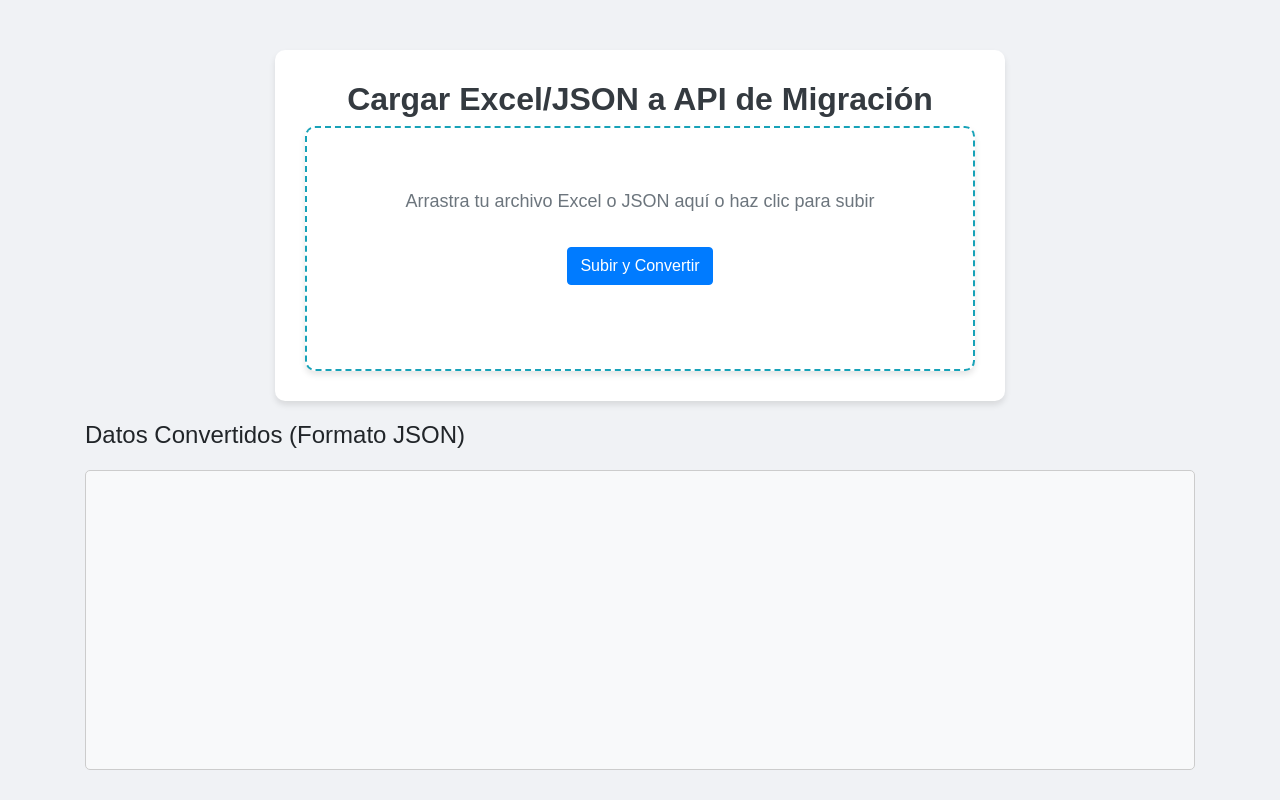
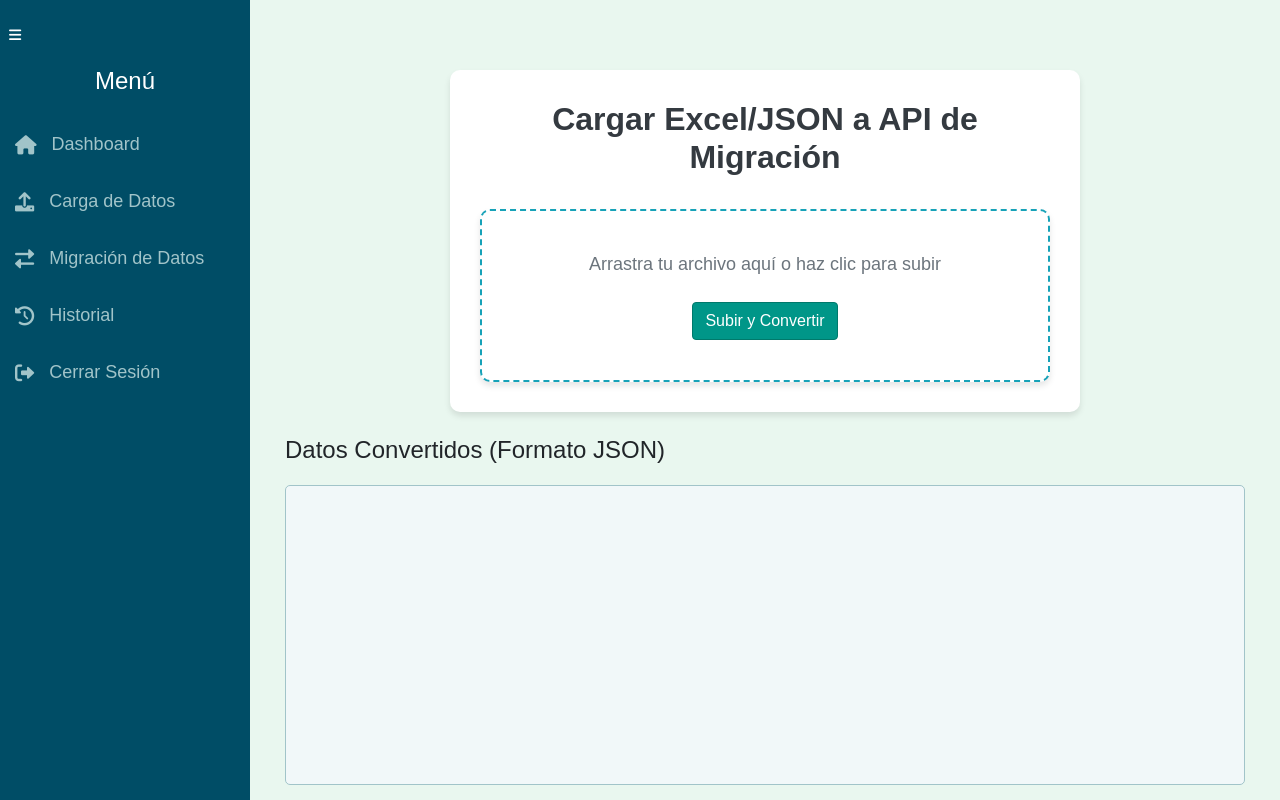
Before and after one commit to AndresSantosSotec/PG2_Demo, a PHP site: page /Vistas_Usuario/Vistas/cargar.php in a window 1280 px wide. Run offline with PHP 8.4, Linux system fonts and the light colour scheme.

Commit message:
Se agrego Modificaciones al modulo de carga

```diff
--- a/Vistas_Usuario/Vistas/cargar.php
+++ b/Vistas_Usuario/Vistas/cargar.php
@@ -1,30 +1,169 @@
 <!DOCTYPE html>
 <html lang="es">
+
 <head>
     <meta charset="UTF-8">
     <meta name="viewport" content="width=device-width, initial-scale=1.0">
     <title>Cargar Excel/JSON - API de Migración</title>
-    <!-- Bootstrap CSS -->
     <link href="https://maxcdn.bootstrapcdn.com/bootstrap/4.5.2/css/bootstrap.min.css" rel="stylesheet">
     <link href="../../Assets/css/estilos_carga.css" rel="stylesheet">
+    <link rel="stylesheet" href="https://cdnjs.cloudflare.com/ajax/libs/font-awesome/6.0.0/css/all.min.css">
+
+    <style>
+        body {
+            background-color: #e9f7ef;
+            font-family: 'Poppins', sans-serif;
+            display: flex;
+            height: 100vh;
+        }
+
+        .wrapper {
+            display: flex;
+            width: 100%;
+        }
+
+        /* Sidebar Styling */
+        .sidebar {
+            width: 250px;
+            background-color: #004d66;
+            color: white;
+            transition: all 0.3s ease;
+            padding-top: 20px;
+            overflow: hidden;
+        }
+
+        .sidebar.collapsed {
+            width: 80px;
+        }
+
+        .sidebar h4 {
+            text-align: center;
+            margin-bottom: 20px;
+            transition: opacity 0.3s ease;
+        }
+
+        .sidebar.collapsed h4 {
+            opacity: 0;
+        }
+
+        .sidebar a {
+            display: flex;
+            align-items: center;
+            padding: 15px;
+            color: #a1c4c9;
+            text-decoration: none;
+            font-size: 18px;
+            transition: background-color 0.3s, color 0.3s;
+        }
+
+        .sidebar a i {
+            margin-right: 15px;
+            font-size: 1.2rem;
+        }
+
+        .sidebar.collapsed a {
+            justify-content: center;
+        }
+
+        .sidebar.collapsed a i {
+            margin-right: 0;
+        }
+
+        .sidebar.collapsed a span {
+            display: none;
+        }
+
+        .sidebar a:hover {
+            background-color: #009688;
+            color: white;
+        }
+
+        .content {
+            flex-grow: 1;
+            padding: 20px;
+        }
+
+        .upload-area {
+            border: 2px dashed #17a2b8;
+            padding: 40px;
+            text-align: center;
+            background-color: #ffffff;
+            border-radius: 10px;
+            transition: background-color 0.3s;
+        }
+
+        .upload-area:hover {
+            background-color: #d0f0f7;
+        }
+
+        .btn-primary {
+            background-color: #009688;
+            border-color: #00796b;
+            transition: background-color 0.3s;
+        }
+
+        .btn-primary:hover {
+            background-color: #00796b;
+        }
+
+        .btn-migrate {
+            display: none;
+            margin-top: 20px;
+        }
+
+        #jsonData {
+            background-color: #f1f8f9;
+            padding: 15px;
+            border: 1px solid #a1c4c9;
+            border-radius: 5px;
+            height: 300px;
+            overflow-y: scroll;
+            font-family: monospace;
+            margin-top: 20px;
+            color: #004d66;
+        }
+
+        .alert-success {
+            display: none;
+        }
+    </style>
 </head>
+
 <body>
 
     <div class="wrapper">
+        <!-- Sidebar -->
+        <div class="sidebar" id="sidebar">
+            <button class="btn btn-sm text-white mb-3" id="toggleSidebar">
+                <i class="fas fa-bars"></i>
+            </button>
+            <h4>Menú</h4>
+            <a href="#"><i class="fas fa-home"></i> <span>Dashboard</span></a>
+            <a href="#"><i class="fas fa-upload"></i> <span>Carga de Datos</span></a>
+            <a href="#"><i class="fas fa-exchange-alt"></i> <span>Migración de Datos</span></a>
+            <a href="#"><i class="fas fa-history"></i> <span>Historial</span></a>
+            <a href="#"><i class="fas fa-sign-out-alt"></i> <span>Cerrar Sesión</span></a>
+        </div>
+
+        <!-- Content -->
+        <div class="content">
             <div class="container">
                 <div class="row justify-content-center">
                     <div class="col-md-8">
+                        <!-- Alert for successful upload -->
+                        <div class="alert alert-success" id="uploadSuccessAlert" role="alert">
+                            ¡El archivo se ha cargado y convertido con éxito!
+                        </div>
+
                         <div class="card">
-                    <h2>Cargar Excel/JSON a API de Migración</h2>
-                    <div class="upload-area">
-                        <form id="uploadForm" action="../../Backend/uploads/upload.php" method="POST" enctype="multipart/form-data">
-                            <label for="file">Arrastra tu archivo Excel o JSON aquí o haz clic para subir</label>
-                            <input type="file" name="file" id="file" accept=".xlsx, .xls, .json">
-                            <br><br>
-                            <button type="submit" class="btn btn-primary">Subir y Convertir</button>
+                            <h2 class="text-center">Cargar Excel/JSON a API de Migración</h2>
+                            <div class="upload-area mt-4">
+                                <form id="uploadForm" method="POST" enctype="multipart/form-data">
+                                    <label for="file">Arrastra tu archivo aquí o haz clic para subir</label>
+                                    <input type="file" name="file" id="file" accept=".xlsx, .xls, .json, .csv">
+                                    <button type="submit" class="btn btn-primary mt-3">Subir y Convertir</button>
                                 </form>
-                        <br>
-                        <div id="downloadLink" style="display: none;">
+                                <div id="downloadLink" style="display: none;" class="mt-3">
                                     <a href="#" id="convertedFileLink" class="btn btn-success">Descargar archivo convertido</a>
                                 </div>
                             </div>
@@ -32,40 +171,46 @@
                     </div>
                 </div>
 
-        <!-- Recuadro inferior para mostrar el JSON convertido -->
-        <div class="row json-container">
+                <!-- JSON Data Display -->
+                <div class="row mt-4">
                     <div class="col-md-12">
                         <h4>Datos Convertidos (Formato JSON)</h4>
                         <div id="jsonData"></div>
                     </div>
+                </div>
+
+                <!-- Botón de migración -->
+                <button id="migrateBtn" class="btn btn-info btn-migrate">Migrar Datos</button>
             </div>
         </div>
     </div>
 
     <!-- Scripts -->
     <script>
+        const toggleSidebar = document.getElementById('toggleSidebar');
+        const sidebar = document.getElementById('sidebar');
         const form = document.getElementById('uploadForm');
         const fileInput = document.getElementById('file');
         const downloadLinkDiv = document.getElementById('downloadLink');
         const convertedFileLink = document.getElementById('convertedFileLink');
         const jsonDataDiv = document.getElementById('jsonData');
-    const submitButton = document.querySelector('button[type="submit"]');
+        const migrateButton = document.getElementById('migrateBtn');
+        const uploadSuccessAlert = document.getElementById('uploadSuccessAlert');
 
-    // Validar si hay un archivo seleccionado antes de enviar el formulario
+        // Sidebar toggle functionality
+        toggleSidebar.addEventListener('click', () => {
+            sidebar.classList.toggle('collapsed');
+        });
+
+        // Form submission logic
         form.addEventListener('submit', async (e) => {
+            e.preventDefault();
             if (!fileInput.value) {
-            alert('Por favor, selecciona un archivo antes de subir.');
-            e.preventDefault();
+                alert('Por favor, selecciona un archivo.');
                 return;
             }
 
-        e.preventDefault();
-
-        submitButton.disabled = true;
-        submitButton.textContent = 'Cargando...';
-
             const formData = new FormData(form);
-
             const response = await fetch('../../Backend/uploads/upload.php', {
                 method: 'POST',
                 body: formData
@@ -73,27 +218,32 @@
 
             const result = await response.json();
 
-        submitButton.disabled = false;
-        submitButton.textContent = 'Subir y Convertir';
+            if (result.success) {
+                // Show success alert
+                uploadSuccessAlert.style.display = 'block';
 
-        if (result.success) {
                 downloadLinkDiv.style.display = 'block';
-            convertedFileLink.href = result.fileUrl;
-            convertedFileLink.textContent = "Descargar " + result.fileName;
+                const blob = new Blob([result.jsonData], { type: 'application/json' });
+                const url = URL.createObjectURL(blob);
 
-            // Mostrar los datos JSON en pantalla
-            jsonDataDiv.style.display = 'block';
+                convertedFileLink.href = url;
+                convertedFileLink.download = result.fileName;
                 jsonDataDiv.textContent = JSON.stringify(JSON.parse(result.jsonData), null, 2);
+
+                migrateButton.style.display = 'block';
             } else {
-            alert("Error: " + result.message);
+                alert('Error: ' + result.message);
             }
+        });
+
+        // Migrate button logic
+        migrateButton.addEventListener('click', () => {
+            alert('Migración de datos iniciada.');
         });
     </script>
 
-<!-- Bootstrap JS y dependencias -->
-<script src="https://ajax.googleapis.com/ajax/libs/jquery/3.5.1/jquery.min.js"></script>
-<script src="https://cdnjs.cloudflare.com/ajax/libs/popper.js/1.16.0/umd/popper.min.js"></script>
-<script src="https://maxcdn.bootstrapcdn.com/bootstrap/4.5.2/js/bootstrap.min.js"></script>
+    <script src="https://cdn.jsdelivr.net/npm/bootstrap@5.3.0-alpha1/dist/js/bootstrap.bundle.min.js"></script>
 
 </body>
+
 </html>
```
Also changed, not shown: Backend/uploads/Cronograma Andres 2.json (added, +74 -0 lines), Backend/uploads/Indicadores y supuestos.json (added, +32 -0 lines), Backend/uploads/ROI Orquideas.json (added, +56 -0 lines). Lines whose indentation alone changed are shown as unchanged.
